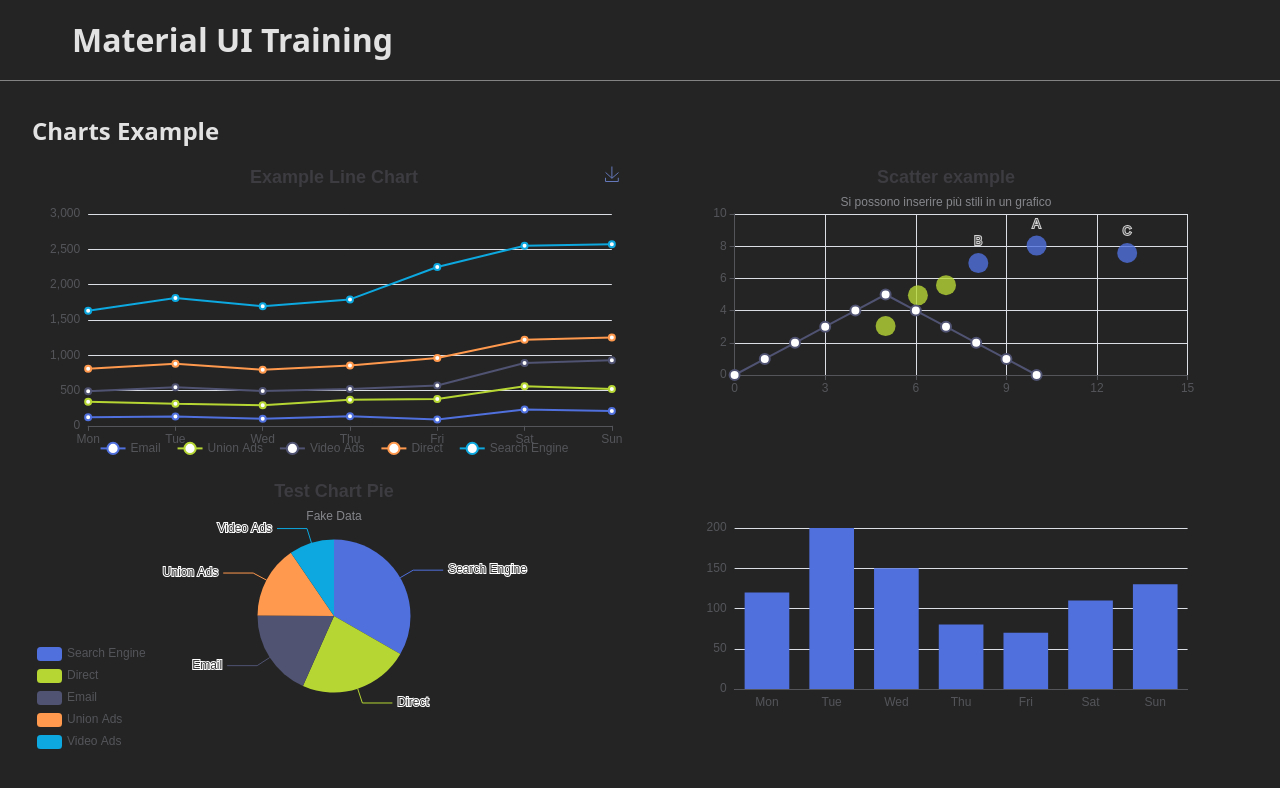
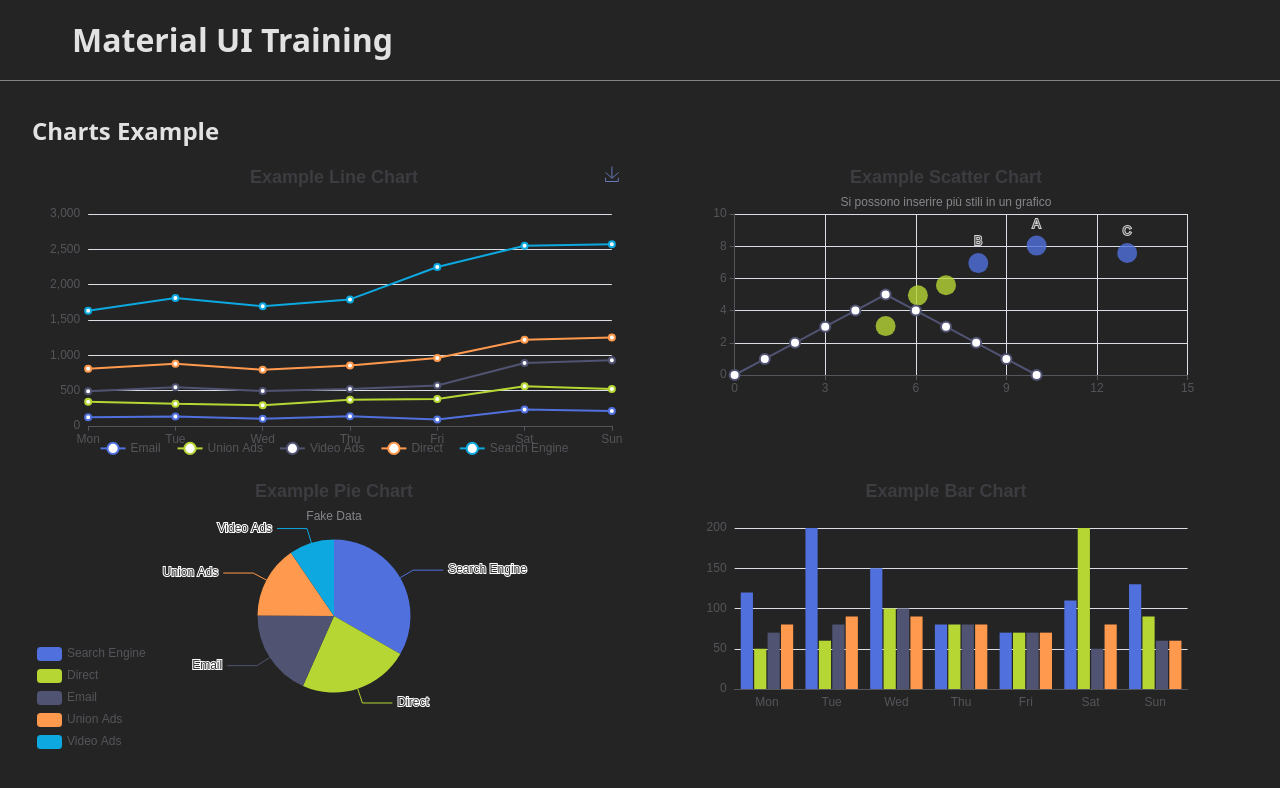
Before and after one commit to AlexCastels/Training, a React (Vite) app: page /charts in a window 1280 px wide. Shown: the top 788 px of the page. Built offline with nearby package versions, Linux system fonts and the light colour scheme; some icons are missing.

Commit message:
Updated charts

```diff
--- a/src/modules/chart/components/charts/bar/Bar.tsx
+++ b/src/modules/chart/components/charts/bar/Bar.tsx
@@ -1,8 +1,16 @@
 import ReactECharts from 'echarts-for-react';
+import type { EChartsOption } from 'echarts';
 
 export default function Bar(){
 
-    const option = {
+    const option : EChartsOption = {
+        title: {
+            text: 'Example Bar Chart'
+        },
+        tooltip: {
+            trigger: 'item',        // 'item' per scatter/pie, 'axis' per bar/line
+            formatter: '{a} data: {c}'   // formato testo {a}name {b}assex {c}value
+        },
         xAxis: {
             type: 'category',
             data: ['Mon', 'Tue', 'Wed', 'Thu', 'Fri', 'Sat', 'Sun']
@@ -12,7 +20,23 @@ export default function Bar(){
         },
         series: [
             {
+                name : 'Azienda A' ,
                 data: [120, 200, 150, 80, 70, 110, 130],
+                type: 'bar'
+            },
+            {
+                name : 'Azienda B' ,
+                data: [50, 60, 100, 80, 70, 200, 90],
+                type: 'bar'
+            },
+            {
+                name : 'Azienda C' ,
+                data: [70, 80, 100, 80, 70, 50, 60],
+                type: 'bar'
+            },
+            {
+                name : 'Azienda D' ,
+                data: [80, 90, 90, 80, 70, 80, 60],
                 type: 'bar'
             }
         ]
--- a/src/modules/chart/components/charts/line/Line.tsx
+++ b/src/modules/chart/components/charts/line/Line.tsx
@@ -1,8 +1,10 @@
 import ReactECharts from 'echarts-for-react';
+import type { EChartsOption } from 'echarts';
+
 
 export default function Line(){
 
-    const option = {
+    const option : EChartsOption = {
         title: {
             text: 'Example Line Chart'
         },
@@ -64,7 +66,8 @@ export default function Line(){
                 type: 'line',
                 stack: 'Total',
                 data: [820, 932, 901, 934, 1290, 1330, 1320]
-            }
+            },
+
         ]
     }
 
--- a/src/modules/chart/components/charts/pie/Pie.tsx
+++ b/src/modules/chart/components/charts/pie/Pie.tsx
@@ -1,10 +1,11 @@
 import ReactECharts from 'echarts-for-react';
+import type { EChartsOption } from 'echarts';
 
 export default function Pie(){
 
-    const option = {
+    const option : EChartsOption = {
         title: {
-            text: 'Test Chart Pie',
+            text: 'Example Pie Chart',
             subtext: 'Fake Data',
             left: 'center'
         },
--- a/src/modules/chart/components/charts/scatter/Scatter.tsx
+++ b/src/modules/chart/components/charts/scatter/Scatter.tsx
@@ -2,7 +2,7 @@ import ReactECharts from 'echarts-for-react';
 import type { ECElementEvent } from 'echarts';
 import { useState } from 'react';
 import { ModalComponent } from '../../modal/Modal';
-import type { OptionDataItem } from 'echarts/types/src/util/types.js';
+import type { EChartsOption } from 'echarts';
 
 type DataInterface = [ number, number, string ]
 
@@ -22,10 +22,10 @@ export default function Scatter(){
         // mouseout: (params) => {},
     }
 
-    const option = {
+    const option : EChartsOption = {
 
         title: {
-            text: 'Scatter example',
+            text: 'Example Scatter Chart',
             subtext: 'Si possono inserire più stili in un grafico',
             left: 'center'
         },
```
Lines whose indentation alone changed are shown as unchanged.
